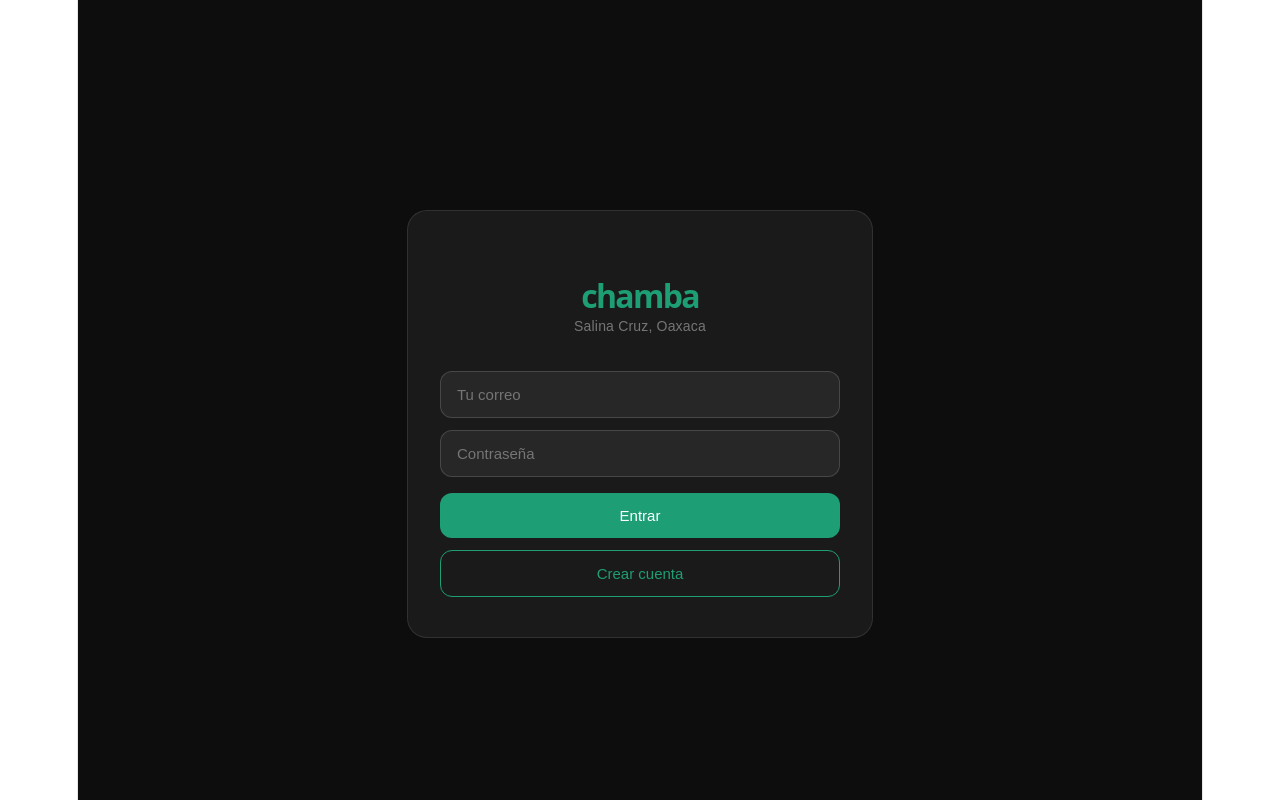
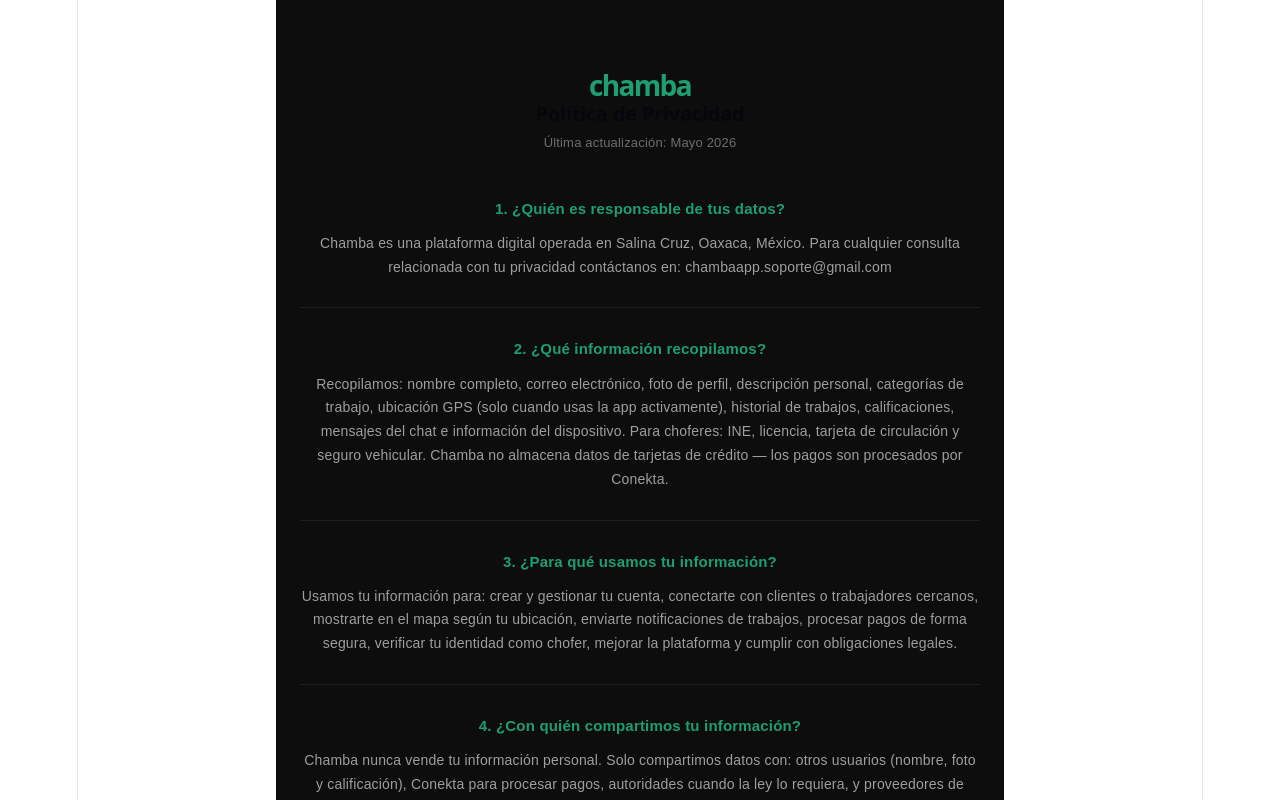
Before and after one commit to giuzuno/chamba, a React (Vite) app: page /privacidad in a window 1280 px wide. Shown: the top 800 px of the page. Built offline with nearby package versions, Linux system fonts and the light colour scheme.

Commit message:
feat: politica de privacidad con ruta y links

```diff
--- a/src/App.jsx
+++ b/src/App.jsx
@@ -1,10 +1,12 @@
 import { useState, useEffect } from 'react'
+import { BrowserRouter, Routes, Route } from 'react-router-dom'
 import { supabase } from './supabaseClient'
 import MapaChamba from './MapaChamba'
 import VistaTrabajador from './VistaTrabajador'
 import SplashScreen from './SplashScreen'
+import Privacidad from './Privacidad'
 
-export default function App() {
+function AppContenido() {
   const [email, setEmail] = useState('')
   const [password, setPassword] = useState('')
   const [loading, setLoading] = useState(false)
@@ -60,7 +62,6 @@ export default function App() {
         />
       )
     }
-
     return (
       <MapaChamba
         onLogout={handleLogout}
@@ -113,8 +114,29 @@ export default function App() {
           }}>
             Crear cuenta
           </button>
+
+          <div style={{ textAlign: 'center', marginTop: '4px' }}>
+            <a href="/privacidad" style={{
+              color: 'rgba(255,255,255,0.3)', fontSize: '12px',
+              textDecoration: 'none'
+            }}>
+              Política de privacidad
+            </a>
+          </div>
+
         </form>
       </div>
     </div>
   )
 }
+
+export default function App() {
+  return (
+    <BrowserRouter>
+      <Routes>
+        <Route path="/privacidad" element={<Privacidad />} />
+        <Route path="/*" element={<AppContenido />} />
+      </Routes>
+    </BrowserRouter>
+  )
+}
--- a/src/Perfil.jsx
+++ b/src/Perfil.jsx
@@ -24,14 +24,11 @@ const CATEGORIAS_DISPONIBLES = [
   { icon: '⚓', nombre: 'Soldador' },
   { icon: '🎨', nombre: 'Diseñador gráfico' },
   { icon: '📸', nombre: 'Fotógrafo' },
-
   { icon: '🐕', nombre: 'Veterinario' },
   { icon: '🖥️', nombre: 'Téc. computadoras' },
   { icon: '🏊', nombre: 'Limpieza albercas' },
-
   { icon: '🎵', nombre: 'Músico' },
   { icon: '❄️', nombre: 'Téc. refrigeración' },
-
   { icon: '🎪', nombre: 'Barra de eventos' },
   { icon: '📐', nombre: 'Topógrafo' },
   { icon: '🧱', nombre: 'Albañil' },
@@ -60,7 +57,7 @@ function CentrarMapa({ center }) {
 }
 
 function EstrellaRating({ rating }) {
-  if (!rating) return <span style={{ fontSize: '22px', fontWeight: '700', color: 'rgba(255,255,255,0.3)' }}>— </span>
+  if (!rating) return <span style={{ fontSize: '22px', fontWeight: '700', color: 'rgba(255,255,255,0.3)' }}>—</span>
   const llenas = Math.floor(rating)
   const media = rating % 1 >= 0.5
   return (
@@ -133,7 +130,6 @@ export default function Perfil({ userId, userEmail, onVolver }) {
       .select('estrellas, comentario, creado_en, calificador_id')
       .eq('calificado_id', userId)
       .order('creado_en', { ascending: false })
-
     if (data && data.length > 0) {
       const promedio = data.reduce((acc, c) => acc + c.estrellas, 0) / data.length
       setRatingReal(parseFloat(promedio.toFixed(1)))
@@ -248,7 +244,6 @@ export default function Perfil({ userId, userEmail, onVolver }) {
   return (
     <div style={{ minHeight: '100vh', background: '#0D0D0D', fontFamily: 'sans-serif', color: 'white' }}>
 
-      {/* Header */}
       <div style={{ display: 'flex', alignItems: 'center', gap: '12px', padding: '16px 20px', borderBottom: '0.5px solid rgba(255,255,255,0.1)' }}>
         <button type="button" onClick={onVolver} style={{ background: 'transparent', color: 'rgba(255,255,255,0.6)', border: 'none', fontSize: '20px', cursor: 'pointer' }}>←</button>
         <h2 style={{ fontSize: '18px', fontWeight: '700', flex: 1 }}>Mi perfil</h2>
@@ -264,7 +259,6 @@ export default function Perfil({ userId, userEmail, onVolver }) {
         <div style={{ textAlign: 'center', padding: '60px', color: 'rgba(255,255,255,0.3)' }}>Cargando perfil...</div>
       ) : (
         <>
-          {/* Avatar */}
           <div style={{ display: 'flex', flexDirection: 'column', alignItems: 'center', gap: '12px', padding: '24px 20px 0' }}>
             <div style={{ position: 'relative' }}>
               {fotoUrl ? (
@@ -312,7 +306,6 @@ export default function Perfil({ userId, userEmail, onVolver }) {
             </div>
           </div>
 
-          {/* Pestañas */}
           <div style={{ display: 'flex', gap: '4px', padding: '16px 20px 0' }}>
             {[['info', 'Información'], ['servicios', 'Mis servicios'], ['resenas', 'Reseñas']].map(([key, label]) => (
               <button key={key} type="button" onClick={() => setPestana(key)} style={{ flex: 1, padding: '9px', border: 'none', borderRadius: '10px', background: pestana === key ? '#1D9E75' : 'rgba(255,255,255,0.06)', color: pestana === key ? 'white' : 'rgba(255,255,255,0.5)', fontSize: '12px', fontWeight: pestana === key ? '600' : '400', cursor: 'pointer', fontFamily: 'sans-serif' }}>
@@ -329,7 +322,6 @@ export default function Perfil({ userId, userEmail, onVolver }) {
               </div>
             )}
 
-            {/* ── Info ── */}
             {pestana === 'info' && (
               <>
                 <div>
@@ -354,21 +346,14 @@ export default function Perfil({ userId, userEmail, onVolver }) {
                   {errores.bio && <p style={{ color: '#F09595', fontSize: '12px', marginTop: '4px' }}>{errores.bio}</p>}
                 </div>
 
-                {/* Stats reales */}
                 <div style={{ display: 'grid', gridTemplateColumns: '1fr 1fr', gap: '10px' }}>
                   <div style={{ background: 'rgba(255,255,255,0.04)', border: '0.5px solid rgba(255,255,255,0.08)', borderRadius: '12px', padding: '14px', textAlign: 'center' }}>
-                    {ratingReal ? (
-                      <EstrellaRating rating={ratingReal} />
-                    ) : (
-                      <p style={{ fontSize: '18px', color: 'rgba(255,255,255,0.3)' }}>Sin calificar</p>
-                    )}
+                    {ratingReal ? <EstrellaRating rating={ratingReal} /> : <p style={{ fontSize: '18px', color: 'rgba(255,255,255,0.3)' }}>Sin calificar</p>}
                     <p style={{ fontSize: '11px', color: 'rgba(255,255,255,0.4)', marginTop: '6px' }}>Calificación</p>
                   </div>
                   <div style={{ background: 'rgba(255,255,255,0.04)', border: '0.5px solid rgba(255,255,255,0.08)', borderRadius: '12px', padding: '14px', textAlign: 'center' }}>
                     <p style={{ fontSize: '28px', fontWeight: '700', color: '#1D9E75' }}>{totalTrabajos}</p>
-                    <p style={{ fontSize: '11px', color: 'rgba(255,255,255,0.4)', marginTop: '4px' }}>
-                      {totalTrabajos === 1 ? 'Trabajo' : 'Trabajos'}
-                    </p>
+                    <p style={{ fontSize: '11px', color: 'rgba(255,255,255,0.4)', marginTop: '4px' }}>{totalTrabajos === 1 ? 'Trabajo' : 'Trabajos'}</p>
                   </div>
                 </div>
 
@@ -380,7 +365,6 @@ export default function Perfil({ userId, userEmail, onVolver }) {
               </>
             )}
 
-            {/* ── Reseñas ── */}
             {pestana === 'resenas' && (
               <>
                 {totalTrabajos === 0 ? (
@@ -391,7 +375,6 @@ export default function Perfil({ userId, userEmail, onVolver }) {
                   </div>
                 ) : (
                   <>
-                    {/* Resumen */}
                     <div style={{ background: 'rgba(29,158,117,0.08)', border: '0.5px solid rgba(29,158,117,0.2)', borderRadius: '16px', padding: '20px', textAlign: 'center' }}>
                       <p style={{ fontSize: '48px', fontWeight: '800', color: '#F5A623', marginBottom: '8px' }}>{ratingReal}</p>
                       <EstrellaRating rating={ratingReal} />
@@ -399,15 +382,10 @@ export default function Perfil({ userId, userEmail, onVolver }) {
                         Basado en {totalTrabajos} {totalTrabajos === 1 ? 'calificación' : 'calificaciones'}
                       </p>
                     </div>
-
-                    {/* Lista de reseñas con comentario */}
-                    {resenas.length > 0 ? (
-                      resenas.map((r, i) => (
+                    {resenas.length > 0 ? resenas.map((r, i) => (
                       <div key={i} style={{ background: 'rgba(255,255,255,0.04)', border: '0.5px solid rgba(255,255,255,0.08)', borderRadius: '14px', padding: '14px 16px' }}>
                         <div style={{ display: 'flex', alignItems: 'center', gap: '8px', marginBottom: '8px' }}>
-                            <div style={{ width: '28px', height: '28px', borderRadius: '50%', background: 'linear-gradient(135deg, #378ADD, #1a5fa8)', display: 'flex', alignItems: 'center', justifyContent: 'center', fontSize: '12px', fontWeight: '700', color: 'white' }}>
-                              👤
-                            </div>
+                          <div style={{ width: '28px', height: '28px', borderRadius: '50%', background: 'linear-gradient(135deg, #378ADD, #1a5fa8)', display: 'flex', alignItems: 'center', justifyContent: 'center', fontSize: '12px', fontWeight: '700', color: 'white' }}>👤</div>
                           <div>
                             <div style={{ display: 'flex', gap: '2px' }}>
                               {[1,2,3,4,5].map(s => (
@@ -419,12 +397,9 @@ export default function Perfil({ userId, userEmail, onVolver }) {
                             </p>
                           </div>
                         </div>
-                          <p style={{ fontSize: '13px', color: 'rgba(255,255,255,0.7)', lineHeight: '1.5', fontStyle: 'italic' }}>
-                            "{r.comentario}"
-                          </p>
+                        <p style={{ fontSize: '13px', color: 'rgba(255,255,255,0.7)', lineHeight: '1.5', fontStyle: 'italic' }}>"{r.comentario}"</p>
                       </div>
-                      ))
-                    ) : (
+                    )) : (
                       <div style={{ textAlign: 'center', padding: '20px', color: 'rgba(255,255,255,0.3)', fontSize: '13px' }}>
                         Tienes {totalTrabajos} calificaciones pero sin comentarios escritos aún.
                       </div>
@@ -434,7 +409,6 @@ export default function Perfil({ userId, userEmail, onVolver }) {
               </>
             )}
 
-            {/* ── Servicios ── */}
             {pestana === 'servicios' && (
               <>
                 {!esTrabajador ? (
@@ -530,6 +504,12 @@ export default function Perfil({ userId, userEmail, onVolver }) {
 
             <div style={{ textAlign: 'center', color: 'rgba(255,255,255,0.06)', fontSize: '16px', letterSpacing: '8px' }}>∴ 👁 ∴</div>
 
+            <div style={{ textAlign: 'center' }}>
+              <a href="/privacidad" style={{ color: 'rgba(255,255,255,0.3)', fontSize: '12px', textDecoration: 'none' }}>
+                Política de privacidad
+              </a>
+            </div>
+
             {editando && (
               <>
                 <button type="button" onClick={guardarPerfil} disabled={guardando} style={{ width: '100%', padding: '16px', background: guardando ? 'rgba(29,158,117,0.5)' : '#1D9E75', color: 'white', border: 'none', borderRadius: '14px', fontSize: '16px', fontWeight: '600', cursor: 'pointer', fontFamily: 'sans-serif' }}>
--- /dev/null
+++ b/src/Privacidad.jsx
@@ -0,0 +1,54 @@
+export default function Privacidad() {
+  return (
+    <div style={{
+      minHeight: '100vh', background: '#0D0D0D',
+      fontFamily: 'sans-serif', color: 'white',
+      padding: '40px 24px', maxWidth: '680px', margin: '0 auto'
+    }}>
+      <div style={{ marginBottom: '40px' }}>
+        <h1 style={{ color: '#1D9E75', fontSize: '28px', fontWeight: '800', marginBottom: '4px' }}>
+          chamba
+        </h1>
+        <h2 style={{ fontSize: '20px', fontWeight: '600', marginBottom: '4px' }}>
+          Política de Privacidad
+        </h2>
+        <p style={{ color: 'rgba(255,255,255,0.4)', fontSize: '13px' }}>
+          Última actualización: Mayo 2026
+        </p>
+      </div>
+
+      {[
+        { titulo: '1. ¿Quién es responsable de tus datos?', contenido: 'Chamba es una plataforma digital operada en Salina Cruz, Oaxaca, México. Para cualquier consulta relacionada con tu privacidad contáctanos en: chambaapp.soporte@gmail.com' },
+        { titulo: '2. ¿Qué información recopilamos?', contenido: 'Recopilamos: nombre completo, correo electrónico, foto de perfil, descripción personal, categorías de trabajo, ubicación GPS (solo cuando usas la app activamente), historial de trabajos, calificaciones, mensajes del chat e información del dispositivo. Para choferes: INE, licencia, tarjeta de circulación y seguro vehicular. Chamba no almacena datos de tarjetas de crédito — los pagos son procesados por Conekta.' },
+        { titulo: '3. ¿Para qué usamos tu información?', contenido: 'Usamos tu información para: crear y gestionar tu cuenta, conectarte con clientes o trabajadores cercanos, mostrarte en el mapa según tu ubicación, enviarte notificaciones de trabajos, procesar pagos de forma segura, verificar tu identidad como chofer, mejorar la plataforma y cumplir con obligaciones legales.' },
+        { titulo: '4. ¿Con quién compartimos tu información?', contenido: 'Chamba nunca vende tu información personal. Solo compartimos datos con: otros usuarios (nombre, foto y calificación), Conekta para procesar pagos, autoridades cuando la ley lo requiera, y proveedores de servicio como Supabase y Vercel bajo acuerdos de confidencialidad. Tu correo electrónico nunca es visible para otros usuarios.' },
+        { titulo: '5. Ubicación GPS', contenido: 'Usamos tu ubicación para mostrarte en el mapa, encontrar trabajadores cercanos y hacer seguimiento en tiempo real. Puedes desactivar el GPS desde la configuración de tu celular. Tu ubicación nunca se comparte sin tu consentimiento y solo se activa cuando usas la app activamente.' },
+        { titulo: '6. ¿Cómo protegemos tu información?', contenido: 'Todos los datos se transmiten con cifrado HTTPS. Las contraseñas se almacenan encriptadas. Usamos Row Level Security — cada usuario solo ve sus propios datos. Los servidores cumplen con estándares SOC 2 Type 2. Las sesiones expiran automáticamente por seguridad.' },
+        { titulo: '7. ¿Cuánto tiempo guardamos tu información?', contenido: 'Tu información se conserva mientras tengas una cuenta activa. Si eliminas tu cuenta, tus datos personales se borran en máximo 30 días. Los registros de transacciones se conservan por 5 años por obligaciones fiscales. Los mensajes de chat se conservan por 1 año para resolver disputas.' },
+        { titulo: '8. Tus derechos sobre tu información', contenido: 'Tienes derecho a: acceder a tu información, corregir datos incorrectos, solicitar que eliminemos tus datos, oponerte al uso de tus datos y recibir tus datos en formato descargable. Escríbenos a chambaapp.soporte@gmail.com — respondemos en máximo 20 días hábiles.' },
+        { titulo: '9. Menores de edad', contenido: 'Chamba no está dirigida a menores de 18 años. Si descubrimos que un menor ha creado una cuenta sin autorización, la eliminaremos de inmediato. Contáctanos en chambaapp.soporte@gmail.com' },
+        { titulo: '10. Chamba como intermediario', contenido: 'Chamba es una plataforma de intermediación — conectamos clientes con trabajadores independientes. Los trabajadores no son empleados de Chamba. Sin embargo, ponemos a disposición un sistema de calificaciones, verificación de identidad y resolución de disputas para proteger a todos.' },
+        { titulo: '11. Cambios a esta política', contenido: 'Podemos actualizar esta política en cualquier momento. Te notificaremos por correo y publicaremos la nueva versión en la app. Si los cambios son significativos te pediremos que los aceptes antes de continuar.' },
+        { titulo: '12. Ley aplicable', contenido: 'Esta política se rige por la Ley Federal de Protección de Datos Personales en Posesión de los Particulares (LFPDPPP) de los Estados Unidos Mexicanos. Para cualquier disputa las partes se someten a los tribunales de Salina Cruz, Oaxaca, México.' },
+        { titulo: '13. Contacto', contenido: 'Preguntas, dudas o quejas: chambaapp.soporte@gmail.com' },
+      ].map((seccion, i) => (
+        <div key={i} style={{
+          marginBottom: '28px', paddingBottom: '28px',
+          borderBottom: '0.5px solid rgba(255,255,255,0.08)'
+        }}>
+          <h3 style={{ fontSize: '15px', fontWeight: '700', color: '#1D9E75', marginBottom: '10px' }}>
+            {seccion.titulo}
+          </h3>
+          <p style={{ fontSize: '14px', color: 'rgba(255,255,255,0.6)', lineHeight: '1.7', margin: 0 }}>
+            {seccion.contenido}
+          </p>
+        </div>
+      ))}
+
+      <div style={{ textAlign: 'center', marginTop: '40px', paddingTop: '20px' }}>
+        <p style={{ color: '#1D9E75', fontSize: '20px', fontWeight: '800' }}>chamba</p>
+        <p style={{ color: 'rgba(255,255,255,0.3)', fontSize: '12px' }}>Lo que necesitas, cerca de ti</p>
+      </div>
+    </div>
+  )
+}
```
Lines whose indentation alone changed are shown as unchanged.
